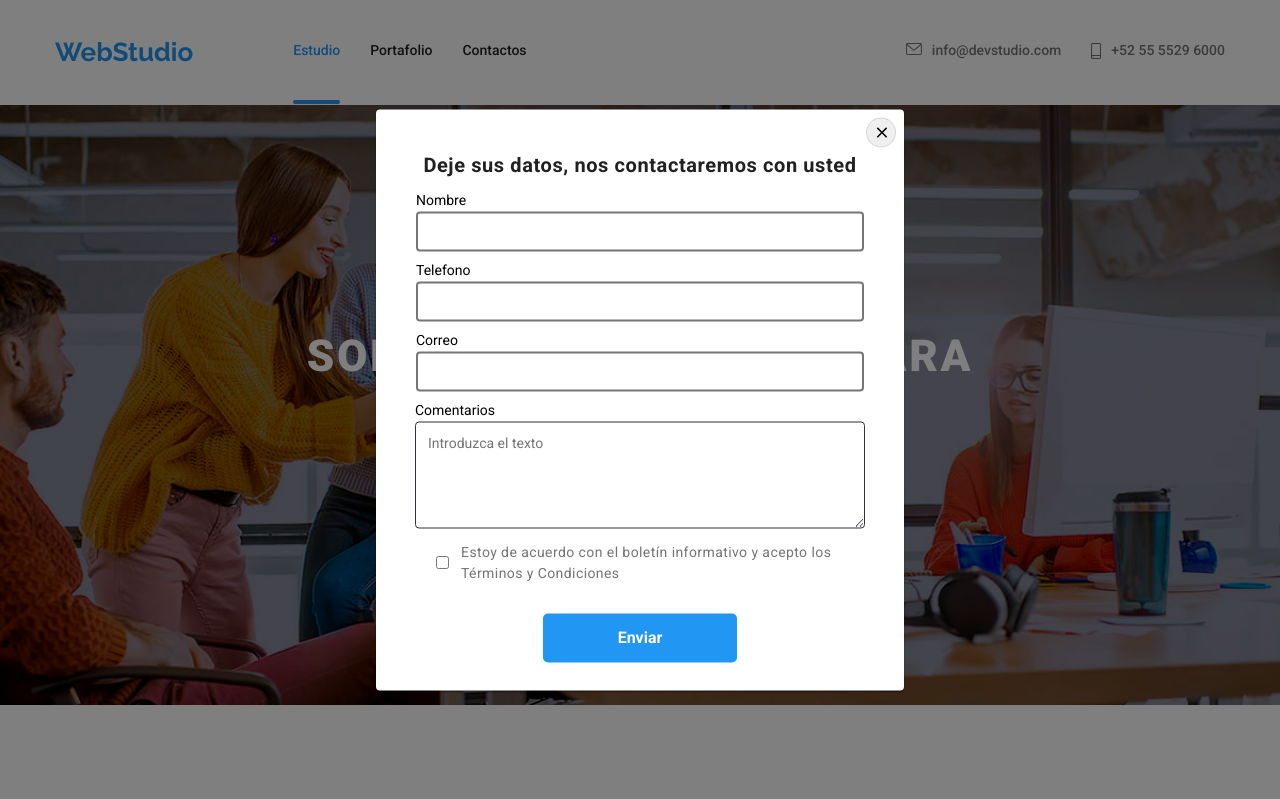
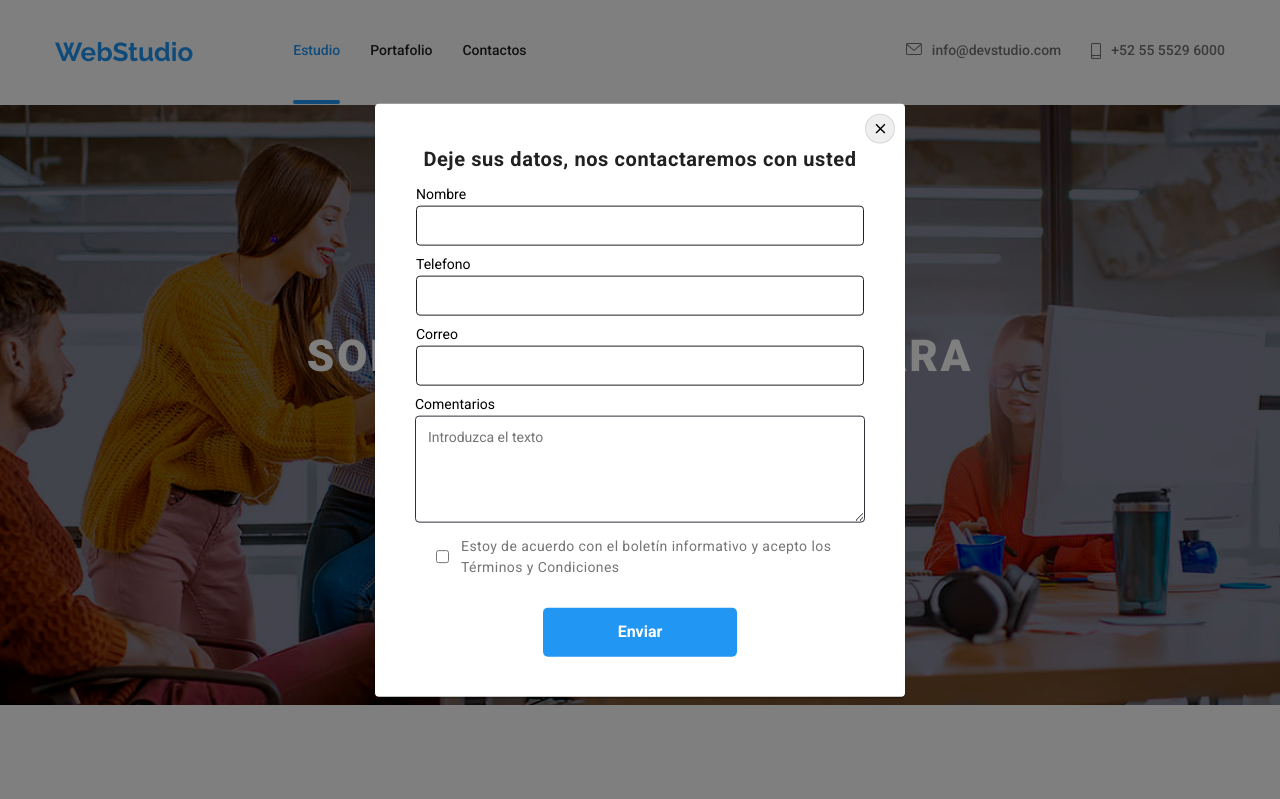
Before and after one commit to geremy18/geremy18-goit-markup-hw-06, a plain HTML site: page index.html in a window 1280 px wide. Both pictures are taken after a click on the button "Solicite nuestros servicios". Shown: the top 799 px of the page. Drawn offline with nearby package versions, Linux system fonts and the light colour scheme.

Commit message:
correction

```diff
--- a/css/style.css
+++ b/css/style.css
@@ -215,6 +215,7 @@ header {
   left: 50%;
   transform: translate(-50%, -50%) scale(1);
   transition: transform 250ms linear;
+  padding: 40px;
 
   min-width: 528px;
   min-height: 581px;
@@ -244,9 +245,10 @@ header {
   border: 1px solid rgba(0, 0, 0, 0.1);
   border-radius: 50%;
   cursor: pointer;
-  display: block;
+  display: flex;
   position: absolute;
-  margin: 8px;
+  top: 10px;
+  right: 10px;
 }
 
 .titulo {
@@ -273,7 +275,6 @@ header {
 
   color: #212121;
   padding-bottom: 12px;
-  margin-top: 40px;
 }
 
 .modal-form{
@@ -349,16 +350,14 @@ header {
   padding-left: 42px;
   padding-bottom: 12px;
   margin-top: 4px;
+  border: 1px solid #212121;
   border-radius: 4px;
-  outline: none;
-  border-style: solid;
   cursor: pointer;
 }
 
 .form-input-area{
   border-radius: 4px;
-  outline: none;
-  border-style: solid;
+  border: 1px solid #212121;
   cursor: pointer;
 }
 
```
